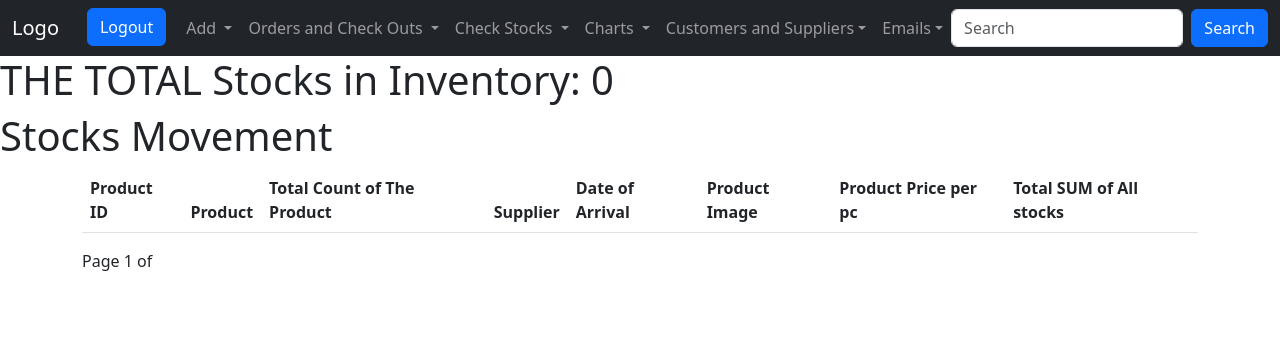
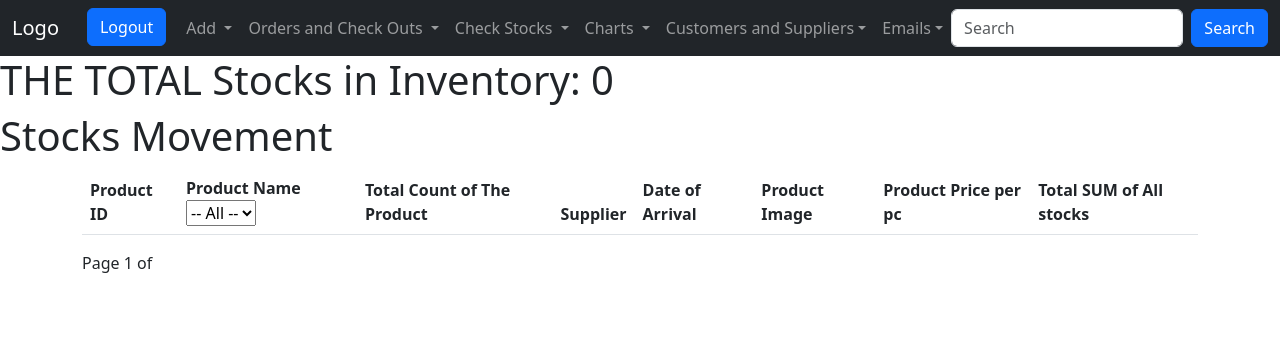
Before and after one commit to Carepred009/ApplianceInventory, a Django app: page /stocks/ in a window 1280 px wide. Shown: the top 356 px of the page. Run offline with Django 5.2, Linux system fonts and the light colour scheme; the visitor is signed in with stand-in values (Sample User, id 1); data that the repository does not hold is empty.

Commit message:
Added feature of when click the product name in the table it will dropdown all product name and when select it will display all product inserted but need more time to do it.

```diff
--- a/InventoryProject/InventoryApp/templates/base.html
+++ b/InventoryProject/InventoryApp/templates/base.html
@@ -53,6 +53,8 @@
               <ul class="dropdown-menu">
                   <li><a class="dropdown-item" href="{% url 'stocks' %}">Check Inventory</a></li>
                   <li><a class="dropdown-item" href="{% url 'incoming'%}">Incoming Log</a></li>
+                   <li><a class="dropdown-item" href="{% url 'search_stock'%}">Stocks per Product</a></li>
+
               </ul>
           </li>
 
@@ -60,7 +62,7 @@
               <a class="nav-link dropdown-toggle" href="#" role="button" data-bs-toggle="dropdown">Charts </a>
               <ul class="dropdown-menu">
                   <li><a class="dropdown-item" href="{% url 'sales_chart' %}">Sales Charts</a></li>
-                   <li><a class="dropdown-item" href="{% url 'stocks-chart' %}">Stocks Charts</a></li>
+
 
               </ul>
           </li>
--- a/InventoryProject/InventoryApp/templates/stocks_movement.html
+++ b/InventoryProject/InventoryApp/templates/stocks_movement.html
@@ -10,7 +10,20 @@
                             <thead>
                             <tr>
                                 <th>Product ID</th>
-                                <th>Product</th>
+                                    <th>
+                                        Product Name
+                                        <!-- Dropdown inside the header -->
+                                        <form method="get" style="display:inline;">
+                                          <select name="product" onchange="this.form.submit()">
+                                            <option value="">-- All --</option>
+                                            {% for name in product_names %}
+                                              <option value="{{ name }}" {% if request.GET.product == name %}selected{% endif %}>
+                                                {{ name }}
+                                              </option>
+                                            {% endfor %}
+                                          </select>
+                                        </form>
+                                      </th>
                                 <th>Total Count of The Product</th>
                                   <th>Supplier</th>
                                  <th>Date of Arrival</th>
@@ -24,7 +37,7 @@
                            {% for stock in page_obj%}
                                 <tr>
                                      <td>{{stock.product.product_id}}</td>
-                                    <td>{{stock.product.product_name}}</td>
+                                     <td><a href="?product={{ stock.product.product_name }}">{{ stock.product.product_name }}</a></td>
                                     <td>{{stock.product.quantity}} ACTUAL count of Product</td>
                                     <td>{{stock.supplier}}</td>
                                     <td>{{stock.product.transaction_date}}</td>
--- a/InventoryProject/InventoryApp/urls.py
+++ b/InventoryProject/InventoryApp/urls.py
@@ -6,7 +6,7 @@ from django.views.generic import TemplateView
 from .views import (BaseView, CustomerView, CategoryView, SupplierView, ProductView, StocksView, SearchResultView,
                     OrderAccept, OrderDisplay, SpecifiedProductView, CheckOutView,
                     CheckoutDisplayView, IncomingStocksView, SalesChartView, CustomerListView, SupplierListView,
-                    SupplierUpdateView, SupplierDeleteView, StocksChartView, CustomerUpdateView, CustomerDeleteView, EmailContactView
+                    SupplierUpdateView, SupplierDeleteView, CustomerUpdateView, CustomerDeleteView, EmailContactView
                     )  # SelectProductView, UpdateProductView   StockArrivalView #StockArrivalView
 
 
@@ -61,7 +61,7 @@ urlpatterns = [
 
 
     path('sales_chart/', SalesChartView.as_view(), name="sales_chart"),
-    path('stocks-chart/', StocksChartView.as_view(), name='stocks-chart'),
+
 
 
 
--- a/InventoryProject/InventoryApp/views.py
+++ b/InventoryProject/InventoryApp/views.py
@@ -1,4 +1,5 @@
 import json
+from itertools import product
 
 from django.conf import settings
 from django.core.mail import send_mail
@@ -33,31 +34,8 @@ class EmailContactView(FormView):
         return super().form_valid(form)
 
 
-class StocksChartView(TemplateView):
-    # This is the template that will be rendered
-    template_name = 'stocks_chart.html'
 
-    def get_context_data(self, **kwargs):
-        # Call the base implementation to get a context
-        context = super().get_context_data(**kwargs)
 
-        # Get all stock items from the database
-        stock_items = Stocks.objects.all()
-
-        # Extract the product names (or IDs) and their corresponding actual counts
-        # We'll use the product's name for the chart labels
-        labels = [item.product for item in stock_items]
-        # We'll use the actual_count for the chart data
-        data = [item.actual_count for item in stock_items]
-
-        # Add the labels and data to the context, which will be passed to the template
-        # The json.dumps() function serializes the lists into a JSON formatted string,
-        # which is the format Charts.js expects.
-        context['labels'] = json.dumps(labels)
-        context['data'] = json.dumps(data)
-
-        # Return the context dictionary
-        return context
 
 
 class SalesChartView(TemplateView):
@@ -89,6 +67,7 @@ class CheckoutDisplayView(ListView):
     template_name = 'display_checkout.html'
     context_object_name = 'checkouts'
     paginate_by = 10
+    #ordering = []
 
 class CheckOutView(DetailView):
     model = Order
@@ -193,13 +172,32 @@ class StocksView(ListView):
     #context_object_name = 'stocks'  #remove this if you want pagination and use the built-in  page_obj
     paginate_by = 5 #show 5 rows of result per page number
 
+
+    def get_queryset(self):
+        queryset = super().get_queryset()
+        product_name = self.request.GET.get("product")
+
+        if product_name:
+            queryset = queryset.filter(product__product_name = product_name)
+        return queryset
+
     # this is function is remove working but the context is remove in the template
     #get the total or sum of all products in the Stocks model
     def get_context_data(self, **kwargs):
         context = super().get_context_data(**kwargs)
         total_quantity = Stocks.objects.aggregate(Sum('actual_count')) ['actual_count__sum'] or 0  # ['actual_count__sum'] or 0 add this to prevent display the model attribute
         context['total_quantity'] = total_quantity
+
+        context["product_name"] = Stocks.objects.values_list("product__product_name",flat=True).distinct()
+
         return  context
+
+
+
+
+
+
+
 
 
 class IncomingStocksView(ListView):
```
Also changed, not shown: InventoryProject/InventoryApp/templates/specified_product.html (+1 -8 lines).
